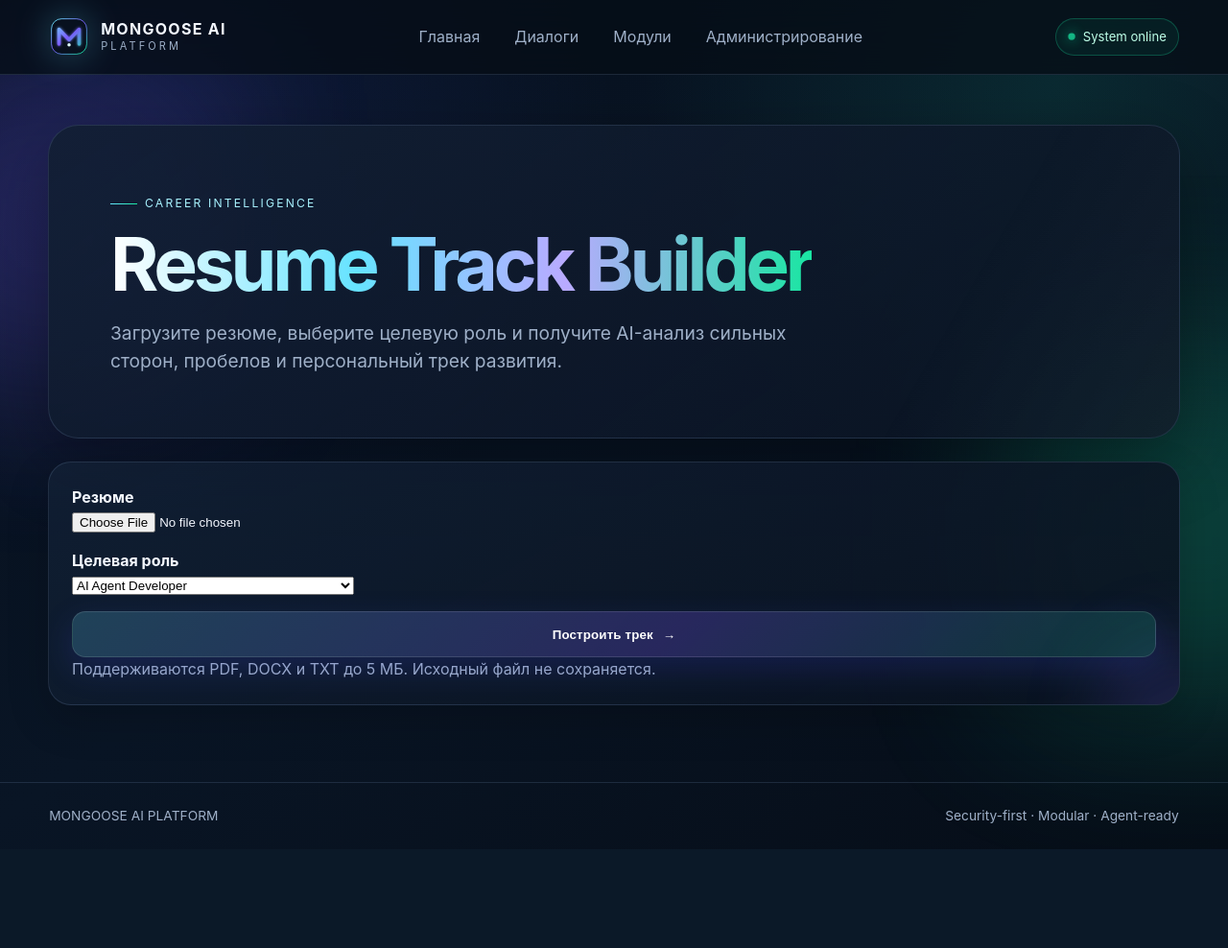
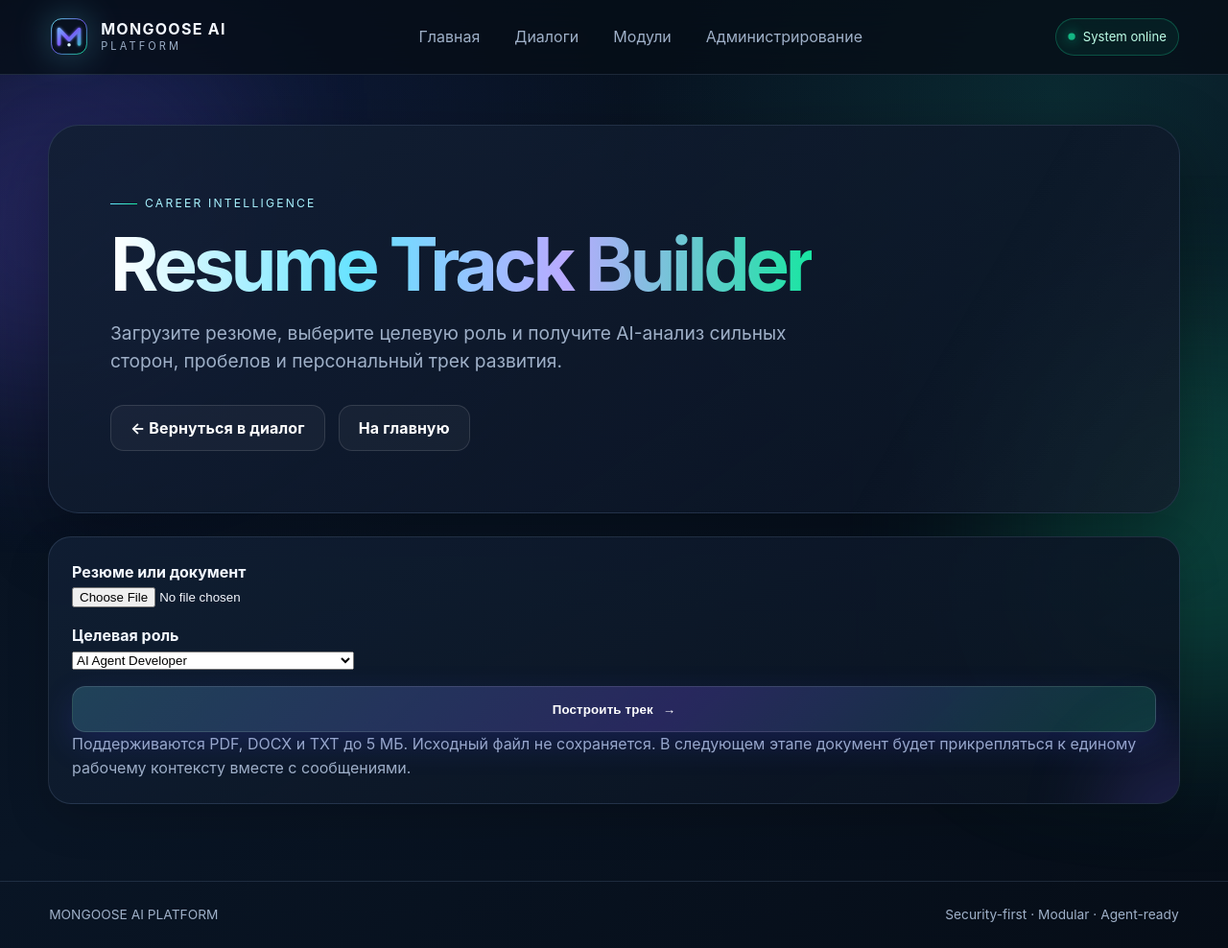
Before and after one commit to VictorKVS/Developer-of-AI-agents, a Django app: page /career/ in a window 1280 px wide. Shown: the whole page at 96% size. Before the commit the page ends 885 px from the top, so only its background shows below. Run offline with Django 5.2, Linux system fonts and the light colour scheme; parts of the project's set-up code (start-up, migrations or seed data) failed here and were passed over.

Commit message:
feat(career): add unified navigation back to dialogue

```diff
--- a/projects/02-dialogue-ai-assistant/templates/web/career_track.html
+++ b/projects/02-dialogue-ai-assistant/templates/web/career_track.html
@@ -6,13 +6,17 @@
     <span class="eyebrow">Career Intelligence</span>
     <h1><span class="gradient-text">Resume Track Builder</span></h1>
     <p>Загрузите резюме, выберите целевую роль и получите AI-анализ сильных сторон, пробелов и персональный трек развития.</p>
+    <div class="hero-actions">
+      <a class="button secondary" href="/chat/">← Вернуться в диалог</a>
+      <a class="button secondary" href="/">На главную</a>
+    </div>
   </div>
 </section>
 
 <section class="module-card" style="margin-top:24px;">
   <form method="post" enctype="multipart/form-data" style="display:grid;gap:16px;">
     {% csrf_token %}
-    <label><strong>Резюме</strong><br><input type="file" name="resume" accept=".pdf,.docx,.txt" required></label>
+    <label><strong>Резюме или документ</strong><br><input type="file" name="resume" accept=".pdf,.docx,.txt" required></label>
     <label><strong>Целевая роль</strong><br>
       <select name="target_role" required>
         {% for key, label in target_roles.items %}
@@ -22,7 +26,7 @@
     </label>
     <button class="button" type="submit">Построить трек <span>→</span></button>
   </form>
-  <p class="status">Поддерживаются PDF, DOCX и TXT до 5 МБ. Исходный файл не сохраняется.</p>
+  <p class="status">Поддерживаются PDF, DOCX и TXT до 5 МБ. Исходный файл не сохраняется. В следующем этапе документ будет прикрепляться к единому рабочему контексту вместе с сообщениями.</p>
   {% if error %}<p class="status error">{{ error }}</p>{% endif %}
 </section>
 
@@ -44,6 +48,10 @@
   {% endfor %}
   <h3>Следующая контрольная точка</h3><p>{{ result.next_checkpoint }}</p>
   <p class="status">{{ result.disclaimer }}</p>
+  <div style="display:flex;flex-wrap:wrap;gap:10px;margin-top:18px;">
+    <a class="button" href="/chat/">Продолжить в диалоге <span>→</span></a>
+    <a class="button secondary" href="/">На главную</a>
+  </div>
 </section>
 {% endif %}
 {% endblock %}
```
